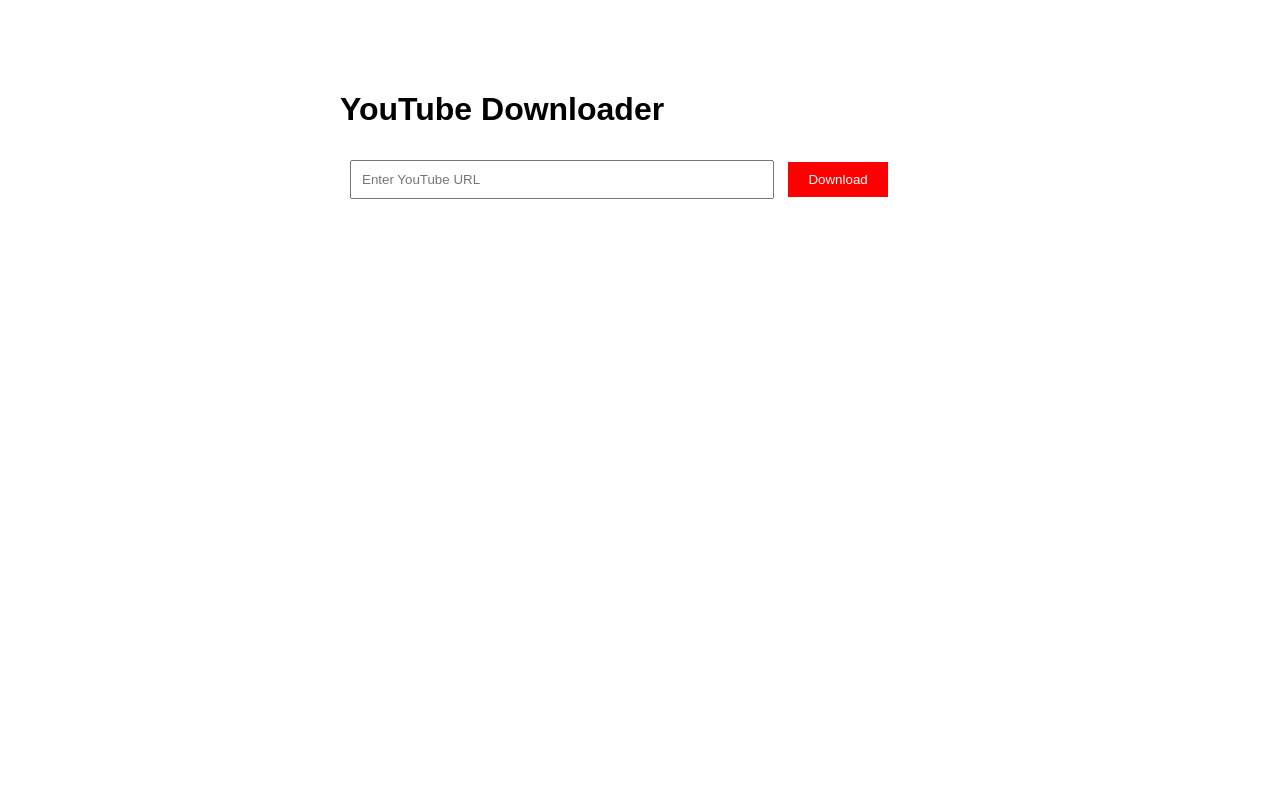
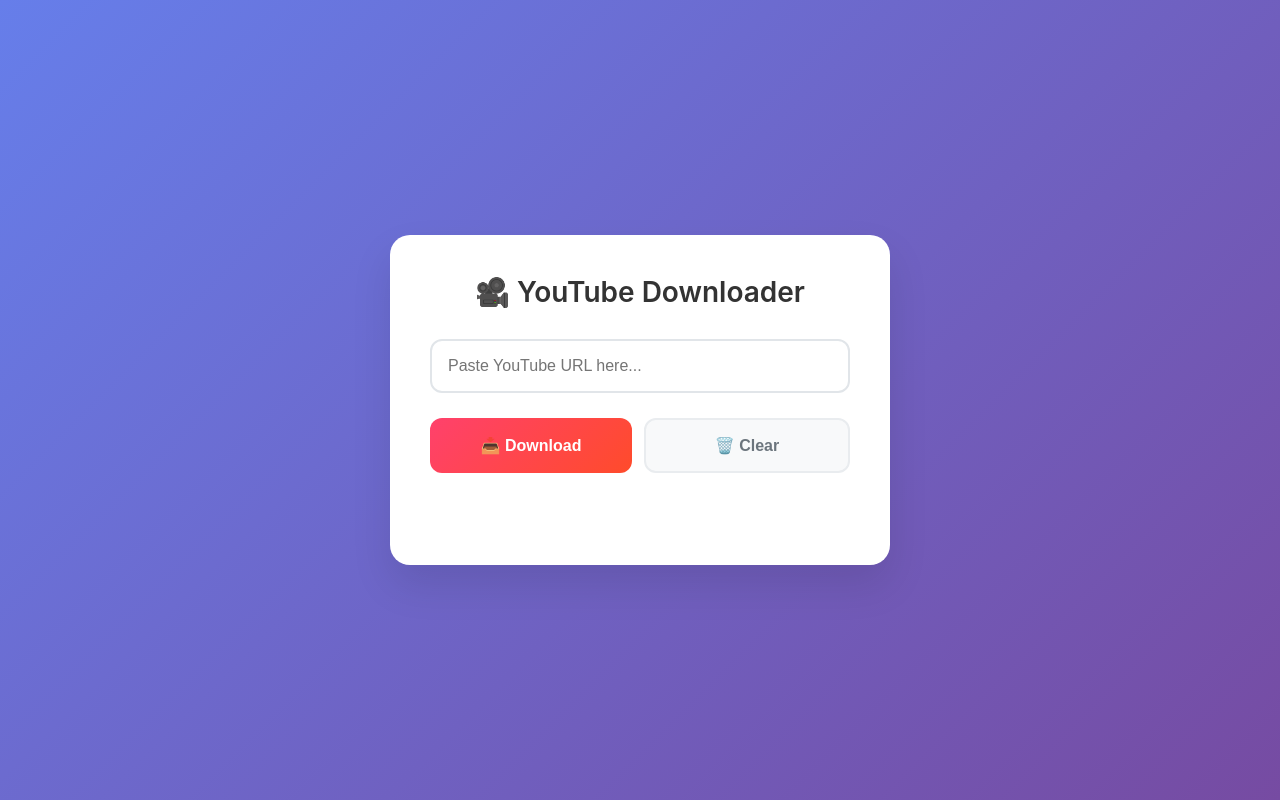
Before and after one commit to WathikAhmed/YT-Downloader, a Flask app: page / in a window 1280 px wide. Run offline with Flask 3, Linux system fonts and the light colour scheme.

Commit message:
Modernized the UI

```diff
--- a/templates/index.html
+++ b/templates/index.html
@@ -1,36 +1,131 @@
 <!DOCTYPE html>
 <html>
 <head>
+    <meta name="viewport" content="width=device-width, initial-scale=1.0">
     <title>YouTube Downloader</title>
     <style>
-        body { font-family: Arial; max-width: 600px; margin: 50px auto; padding: 20px; }
-        input[type="url"] { width: 400px; padding: 10px; margin: 10px; }
-        button { padding: 10px 20px; background: #ff0000; color: white; border: none; cursor: pointer; }
-        button:hover { background: #cc0000; }
-        #status { margin-top: 20px; padding: 10px; }
-        .success { background: #d4edda; color: #155724; }
-        .error { background: #f8d7da; color: #721c24; }
+        * { margin: 0; padding: 0; box-sizing: border-box; }
+        body {
+            font-family: -apple-system, BlinkMacSystemFont, 'Segoe UI', Roboto, sans-serif;
+            background: linear-gradient(135deg, #667eea 0%, #764ba2 100%);
+            min-height: 100vh;
+            display: flex;
+            align-items: center;
+            justify-content: center;
+            padding: 20px;
+        }
+        .container {
+            background: white;
+            padding: 40px;
+            border-radius: 20px;
+            box-shadow: 0 20px 40px rgba(0,0,0,0.1);
+            width: 100%;
+            max-width: 500px;
+            text-align: center;
+        }
+        h1 {
+            color: #333;
+            margin-bottom: 30px;
+            font-size: 28px;
+            font-weight: 600;
+        }
+        .input-group {
+            margin-bottom: 25px;
+        }
+        input[type="url"] {
+            width: 100%;
+            padding: 16px;
+            border: 2px solid #e1e5e9;
+            border-radius: 12px;
+            font-size: 16px;
+            transition: border-color 0.3s;
+            outline: none;
+        }
+        input[type="url"]:focus {
+            border-color: #667eea;
+        }
+        .button-group {
+            display: flex;
+            gap: 12px;
+            margin-bottom: 20px;
+        }
+        button {
+            flex: 1;
+            padding: 16px;
+            border: none;
+            border-radius: 12px;
+            font-size: 16px;
+            font-weight: 600;
+            cursor: pointer;
+            transition: all 0.3s;
+        }
+        .download-btn {
+            background: linear-gradient(135deg, #ff416c, #ff4b2b);
+            color: white;
+        }
+        .download-btn:hover {
+            transform: translateY(-2px);
+            box-shadow: 0 8px 20px rgba(255, 65, 108, 0.3);
+        }
+        .clear-btn {
+            background: #f8f9fa;
+            color: #6c757d;
+            border: 2px solid #e9ecef;
+        }
+        .clear-btn:hover {
+            background: #e9ecef;
+            transform: translateY(-2px);
+        }
+        #status {
+            padding: 16px;
+            border-radius: 12px;
+            font-size: 16px;
+            font-weight: 500;
+        }
+        .success {
+            background: linear-gradient(135deg, #4facfe 0%, #00f2fe 100%);
+            color: white;
+        }
+        .error {
+            background: linear-gradient(135deg, #fa709a 0%, #fee140 100%);
+            color: white;
+        }
+        @media (max-width: 600px) {
+            .container { padding: 30px 20px; }
+            h1 { font-size: 24px; }
+            .button-group { flex-direction: column; }
+        }
     </style>
 </head>
 <body>
-    <h1>YouTube Downloader</h1>
-    <div>
-        <input type="url" id="urlInput" placeholder="Enter YouTube URL" required>
-        <button onclick="downloadVideo()">Download</button>
+    <div class="container">
+        <h1>🎥 YouTube Downloader</h1>
+        <div class="input-group">
+            <input type="url" id="urlInput" placeholder="Paste YouTube URL here..." required>
+        </div>
+        <div class="button-group">
+            <button class="download-btn" onclick="downloadVideo()">📥 Download</button>
+            <button class="clear-btn" onclick="clearInput()">🗑️ Clear</button>
+        </div>
+        <div id="status"></div>
     </div>
-    <div id="status"></div>
 
     <script>
+        function clearInput() {
+            document.getElementById('urlInput').value = '';
+            document.getElementById('status').innerHTML = '';
+        }
+
         async function downloadVideo() {
             const url = document.getElementById('urlInput').value;
             const status = document.getElementById('status');
 
             if (!url) {
-                status.innerHTML = '<div class="error">Please enter a YouTube URL</div>';
+                status.innerHTML = '<div class="error">⚠️ Please enter a YouTube URL</div>';
                 return;
             }
 
-            status.innerHTML = '<div>Downloading...</div>';
+            status.innerHTML = '<div style="color: #667eea; font-weight: 600;">⏳ Downloading...</div>';
 
             try {
                 const response = await fetch('/download', {
@@ -42,12 +137,12 @@
                 const result = await response.json();
 
                 if (result.status === 'success') {
-                    status.innerHTML = `<div class="success">${result.message}</div>`;
+                    status.innerHTML = `<div class="success">✅ ${result.message}</div>`;
                 } else {
-                    status.innerHTML = `<div class="error">${result.message}</div>`;
+                    status.innerHTML = `<div class="error">❌ ${result.message}</div>`;
                 }
             } catch (error) {
-                status.innerHTML = `<div class="error">Error: ${error.message}</div>`;
+                status.innerHTML = `<div class="error">❌ Error: ${error.message}</div>`;
             }
         }
     </script>
```
Also changed, not shown: README.md, 1 other file.
